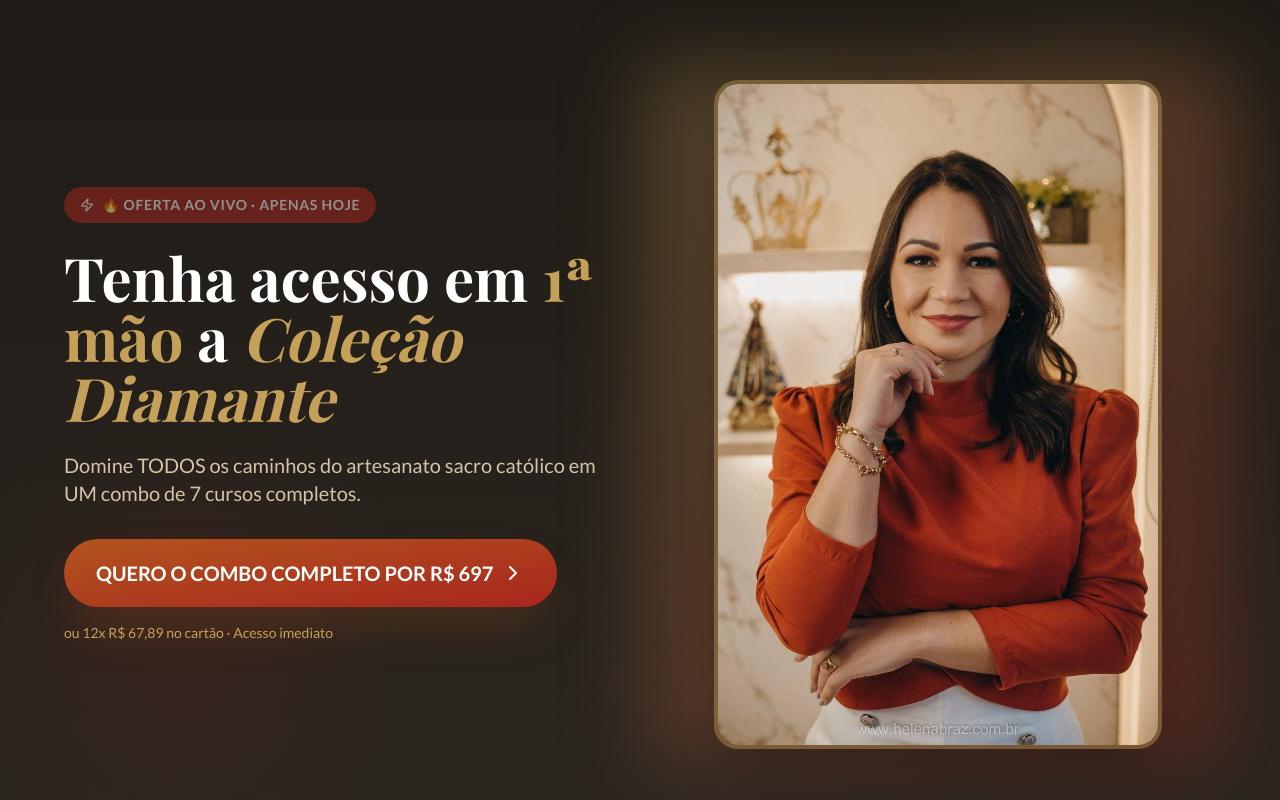
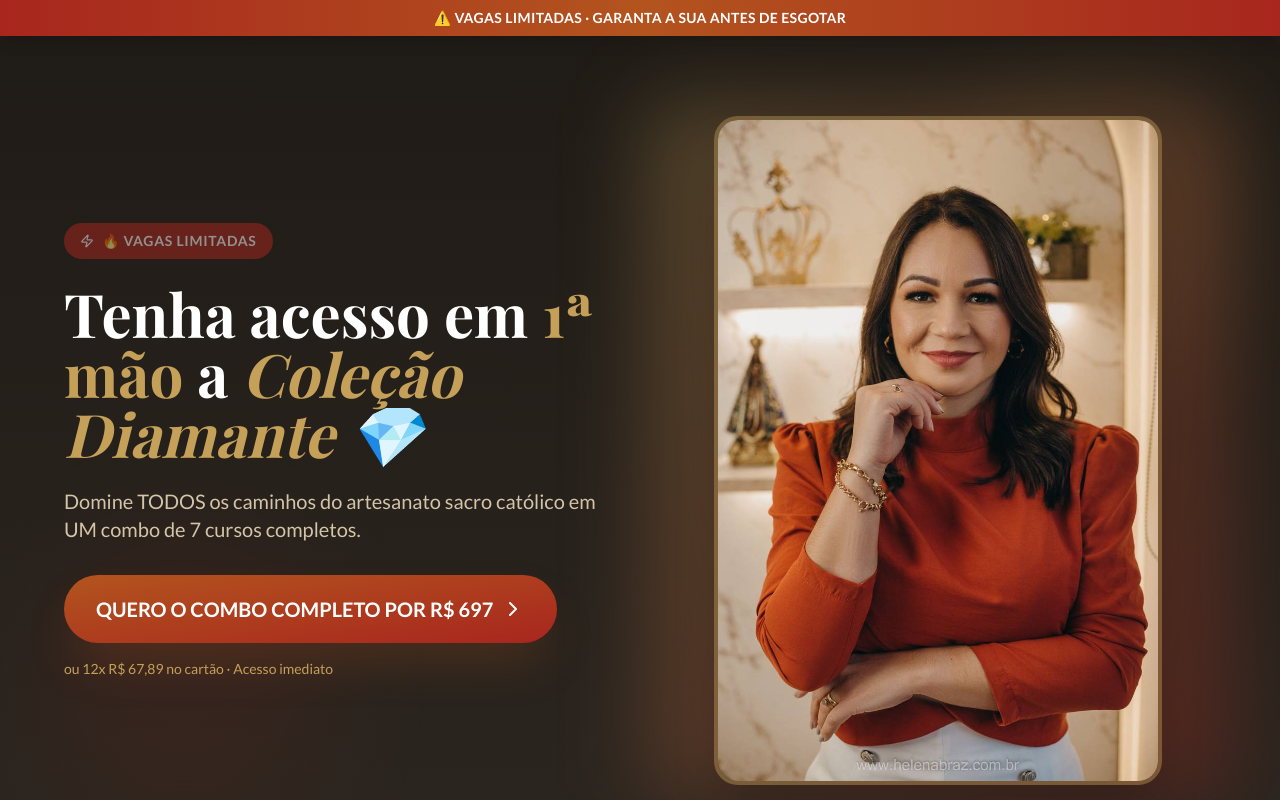
Before and after one commit to denderson2013-bot/COMBO-7-CURSOS-RITA-MACHADO, a React (Vite) app: page / in a window 1280 px wide. Shown: the top 800 px of the page. Built offline with nearby package versions, Linux system fonts and the light colour scheme.

Commit message:
topo: VAGAS LIMITADAS sticky + tira 'apenas hoje' + diamante emoji

```diff
--- a/App.tsx
+++ b/App.tsx
@@ -64,6 +64,16 @@ const GALERIA_PECAS = [
   '/img/pecas/guadalupe-04.jpg',
   '/img/pecas/preciosidades-02.jpg',
 ];
+
+function TopBanner() {
+  return (
+    <div className="sticky top-0 z-50 bg-gradient-to-r from-[#A8261E] via-[#B3541E] to-[#A8261E] text-white py-2 px-4 text-center shadow-lg">
+      <p className="text-xs md:text-sm font-bold tracking-wide uppercase">
+        ⚠️ VAGAS LIMITADAS · Garanta a sua antes de esgotar
+      </p>
+    </div>
+  );
+}
 
 function Btn({ children, large = false }: { children: React.ReactNode; large?: boolean }) {
   return (
@@ -222,10 +232,10 @@ function Dobra1Promessa() {
           <div className="text-center md:text-left">
             <div className="inline-flex items-center gap-2 px-4 py-2 bg-[#A8261E] rounded-full mb-6 animate-pulse">
               <Zap size={14} className="text-white" />
-              <span className="text-xs md:text-sm font-bold text-white uppercase tracking-wider">🔥 OFERTA AO VIVO · APENAS HOJE</span>
+              <span className="text-xs md:text-sm font-bold text-white uppercase tracking-wider">🔥 VAGAS LIMITADAS</span>
             </div>
             <h1 className="text-3xl md:text-5xl lg:text-6xl font-bold leading-tight mb-6">
-              Tenha acesso em <span className="text-[#C5A059]">1ª mão</span> a <span className="italic text-[#C5A059] font-serif">Coleção Diamante</span>
+              Tenha acesso em <span className="text-[#C5A059]">1ª mão</span> a <span className="italic text-[#C5A059] font-serif">Coleção Diamante 💎</span>
             </h1>
             <p className="text-lg md:text-xl text-[#D4C4A8] mb-8 leading-relaxed">
               Domine TODOS os caminhos do artesanato sacro católico em UM combo de 7 cursos completos.
@@ -520,7 +530,7 @@ function Dobra6TudoQueRecebe() {
             <p className="text-[#D4C4A8] text-lg">VALOR TOTAL DOS 7 CURSOS</p>
             <p className="text-3xl md:text-5xl font-bold line-through text-[#D4C4A8]/60">R$ 2.079</p>
             <div className="my-6 border-t border-[#3D3D3D]" />
-            <p className="text-[#C5A059] text-lg uppercase tracking-wider font-bold">SEU INVESTIMENTO HOJE</p>
+            <p className="text-[#C5A059] text-lg uppercase tracking-wider font-bold">SEU INVESTIMENTO</p>
             <p className="text-5xl md:text-7xl font-bold text-[#22C55E]">R$ 697</p>
             <p className="text-lg md:text-xl text-white">à vista <span className="text-[#D4C4A8]">ou</span> 12x R$ 67,89</p>
             <p className="text-sm text-[#22C55E] font-bold uppercase">Economia de R$ 1.382 (66% off)</p>
@@ -617,7 +627,7 @@ function Dobra8Ancoragem() {
           </div>
         </div>
         <div className="bg-gradient-to-br from-[#22C55E]/20 to-[#16A34A]/10 border-2 border-[#22C55E] rounded-2xl p-6 md:p-8 text-center">
-          <p className="text-[#D4C4A8] text-lg mb-3">HOJE, na live, você paga UMA ÚNICA VEZ</p>
+          <p className="text-[#D4C4A8] text-lg mb-3">Nessa oferta, você paga UMA ÚNICA VEZ</p>
           <p className="text-6xl md:text-8xl font-bold text-[#22C55E] mb-4">R$ 697</p>
           <p className="text-xl md:text-2xl text-white mb-6">e leva PRA SEMPRE</p>
           <div className="bg-[#1F1B16] rounded-2xl p-6 inline-block">
@@ -643,7 +653,7 @@ function Dobra9PrecoBotao() {
           <Zap size={14} className="text-[#A8261E]" />
           <span className="text-xs md:text-sm font-bold text-[#A8261E] uppercase tracking-wider">🔥 OFERTA EXCLUSIVA AO VIVO · VAGAS LIMITADAS</span>
         </div>
-        <h2 className="text-3xl md:text-5xl font-bold mb-8">SEU INVESTIMENTO HOJE</h2>
+        <h2 className="text-3xl md:text-5xl font-bold mb-8">SEU INVESTIMENTO</h2>
         <div className="bg-white text-[#3D3D3D] rounded-3xl p-8 md:p-12 shadow-2xl">
           <p className="text-2xl md:text-3xl line-through text-[#5C4033]/60 mb-2">De R$ 2.079</p>
           <p className="text-[#5C4033] uppercase tracking-wider text-sm mb-2">Por apenas</p>
@@ -776,7 +786,7 @@ function Dobra12CTAFinal() {
         </h2>
         <div className="bg-[#3D3D3D]/50 backdrop-blur rounded-2xl p-6 md:p-8 mb-8">
           <p className="text-[#D4C4A8] mb-4">Avulso renovando 5 anos: <span className="text-[#A8261E] font-bold">R$ 10.395</span></p>
-          <p className="text-[#D4C4A8] mb-6">HOJE, vitalício, UMA ÚNICA VEZ:</p>
+          <p className="text-[#D4C4A8] mb-6">Vitalício, UMA ÚNICA VEZ:</p>
           <p className="text-6xl md:text-8xl font-bold text-[#22C55E] mb-2">R$ 697</p>
           <p className="text-lg md:text-xl text-white">à vista <span className="text-[#D4C4A8]">ou</span> 12x R$ 67,89</p>
         </div>
@@ -805,6 +815,7 @@ function App() {
   return (
     <div className="min-h-screen bg-[#FDF9F3] text-[#3D3D3D] selection:bg-[#C5A059] selection:text-white">
       <CheckoutFormModal open={modalOpen} onClose={() => setModalOpen(false)} />
+      <TopBanner />
       <Dobra1Promessa />
       <Dobra2ProvaSocial />
       <GaleriaPecas />
```
